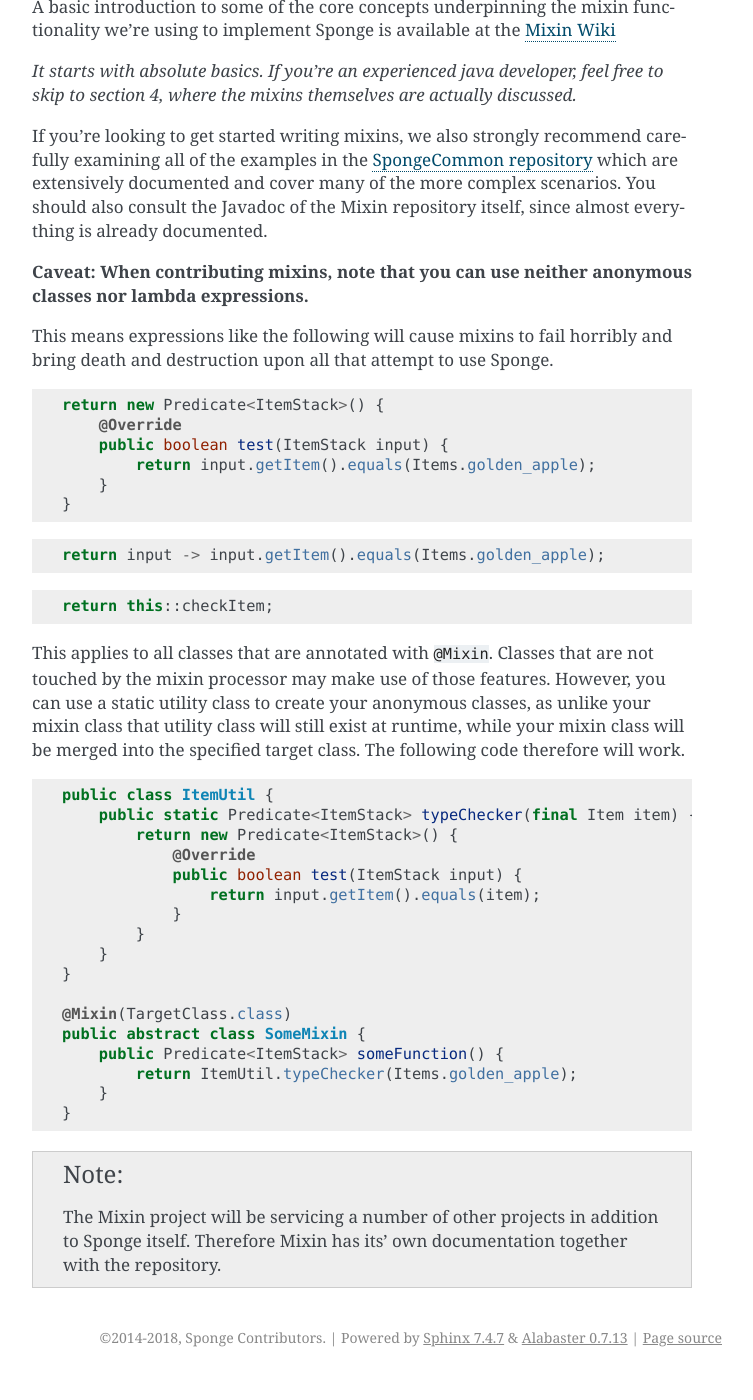
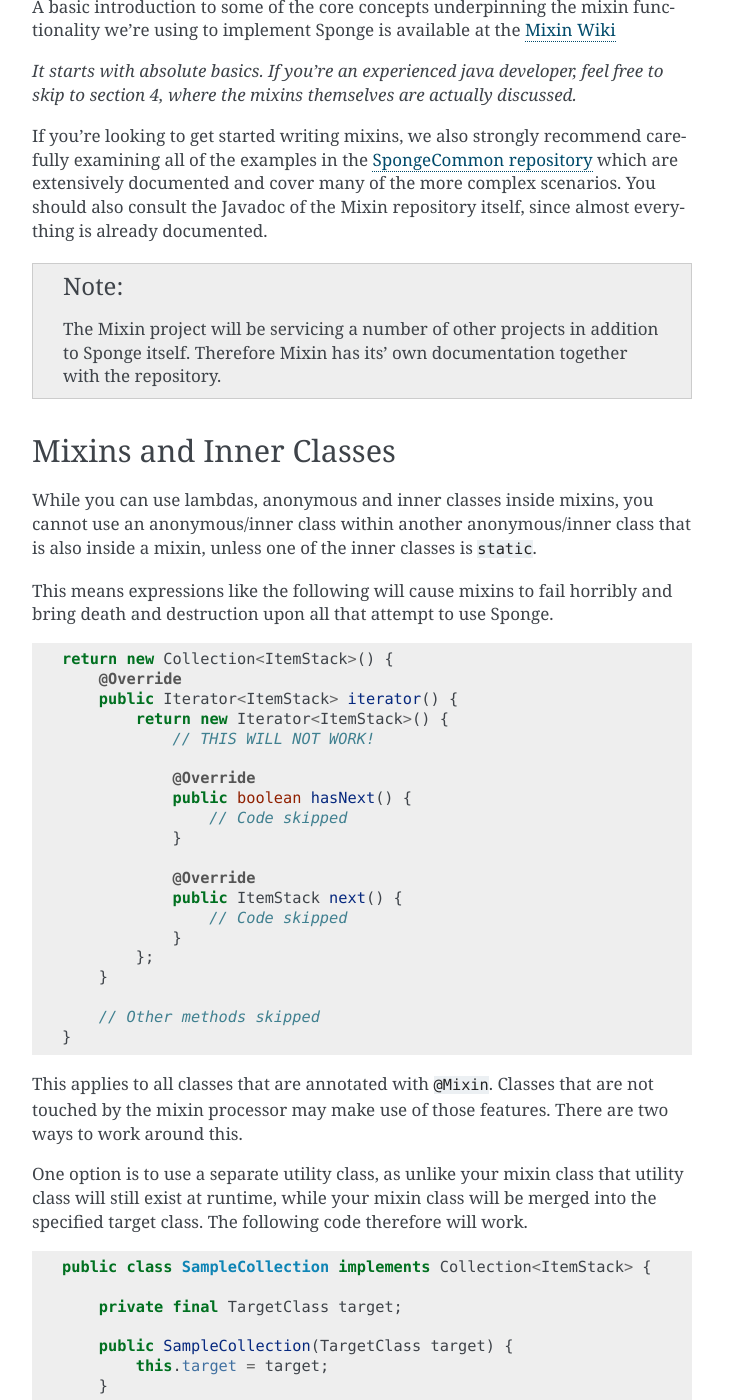
Before and after one commit to SpongePowered/SpongeDocs, a Sphinx documentation site: the page built from source/contributing/implementation/mixins.rst, in a window 1280 px wide and 1400 px high, scrolled down 380 px. Shown: the whole window, without its empty margins (388-1141 px from the left). Built offline with Sphinx 7.4.7, drawn with Linux system fonts in a browser that asks for light colours; pages that are not in the unit, such as notebooks, are missing from menus; before the commit the page ends 1757 px from its top, so only the background shows below that; some of the changed text lies outside the part shown.

Commit message:
Mixin does allow lambdas and method references. (#643)
* Mixin does allow lambdas and method references.

Mixin originally did not support the Java 9 lambdas and method references, but it was later updated to include them. This fixes the docs to indicate that.

* Update for inner class support.

* Less commas.

```diff
--- a/source/contributing/implementation/mixins.rst
+++ b/source/contributing/implementation/mixins.rst
@@ -21,54 +21,116 @@ the `SpongeCommon repository <https://github.com/SpongePowered/SpongeCommon/tree
 are extensively documented and cover many of the more complex scenarios. You should also consult the Javadoc of the Mixin
 repository itself, since almost everything is already documented.
 
-**Caveat: When contributing mixins, note that you can use neither anonymous classes nor lambda expressions.**
+.. note::
+
+  The Mixin project will be servicing a number of other projects in addition to Sponge itself. Therefore Mixin has its'
+  own documentation together with the repository.
+
+
+Mixins and Inner Classes
+========================
+
+While you can use lambdas, anonymous and inner classes inside mixins, you cannot use an anonymous/inner class within
+another anonymous/inner class that is also inside a mixin, unless one of the inner classes is ``static``.
 
 This means expressions like the following will cause mixins to fail horribly and bring death and destruction upon all
 that attempt to use Sponge.
 
 .. code-block:: java
 
-    return new Predicate<ItemStack>() {
+    return new Collection<ItemStack>() {
         @Override
-        public boolean test(ItemStack input) {
-            return input.getItem().equals(Items.golden_apple);
+        public Iterator<ItemStack> iterator() {
+            return new Iterator<ItemStack>() {
+                // THIS WILL NOT WORK!
+
+                @Override
+                public boolean hasNext() {
+                    // Code skipped
+                }
+
+                @Override
+                public ItemStack next() {
+                    // Code skipped
+                }
+            };
         }
+
+        // Other methods skipped
     }
+
+This applies to all classes that are annotated with ``@Mixin``. Classes that are not touched by the mixin processor may make use of those
+features. There are two ways to work around this.
+
+One option is to use a separate utility class, as unlike your mixin class that utility class will still exist at runtime, while your mixin
+class will be merged into the specified target class. The following code therefore will work.
 
 .. code-block:: java
 
-    return input -> input.getItem().equals(Items.golden_apple);
+    public class SampleCollection implements Collection<ItemStack> {
 
-.. code-block:: java
+        private final TargetClass target;
 
-    return this::checkItem;
+        public SampleCollection(TargetClass target) {
+            this.target = target;
+        }
 
-This applies to all classes that are annotated with ``@Mixin``. Classes that are not touched by the mixin processor may
-make use of those features. However, you can use a static utility class to create your anonymous classes, as unlike
-your mixin class that utility class will still exist at runtime, while your mixin class will be merged into the
-specified target class. The following code therefore will work.
+        @Override
+        public Iterator<ItemStack> iterator() {
+            return new Iterator<ItemStack>() {
 
-.. code-block:: java
+                @Override
+                public boolean hasNext() {
+                    // Code skipped
+                }
 
-    public class ItemUtil {
-        public static Predicate<ItemStack> typeChecker(final Item item) {
-            return new Predicate<ItemStack>() {
                 @Override
-                public boolean test(ItemStack input) {
-                    return input.getItem().equals(item);
+                public ItemStack next() {
+                    // Code skipped
                 }
-            }
+            };
         }
+
+        // Other methods skipped
     }
 
     @Mixin(TargetClass.class)
     public abstract class SomeMixin {
-        public Predicate<ItemStack> someFunction() {
-            return ItemUtil.typeChecker(Items.golden_apple);
+        public Collection<ItemStack> someFunction() {
+            return new SampleCollection((TargetClass) (Object) this);
         }
     }
 
-.. note::
 
-  The Mixin project will be servicing a number of other projects in addition to Sponge itself. Therefore Mixin has its'
-  own documentation together with the repository.
+The other option is simply to place all of the nested inner classes directly into the mixin or one of its methods, as opposed to one inside
+the other. For example:
+
+.. code-block:: java
+
+    @Mixin(TargetClass.class)
+    public abstract class SomeMixin {
+
+        private final class SampleIterator implements Iterator<ItemStack> {
+
+            @Override
+            public boolean hasNext() {
+                // Code skipped
+            }
+
+            @Override
+            public ItemStack next() {
+                // Code skipped
+            }
+        }
+
+        public Collection<ItemStack> someFunction() {
+            return new Collection<ItemStack>() {
+                @Override
+                public Iterator<ItemStack> iterator() {
+                    return new SampleIterator<>();
+                }
+
+                // Other methods skipped
+            }
+        }
+    }
```
